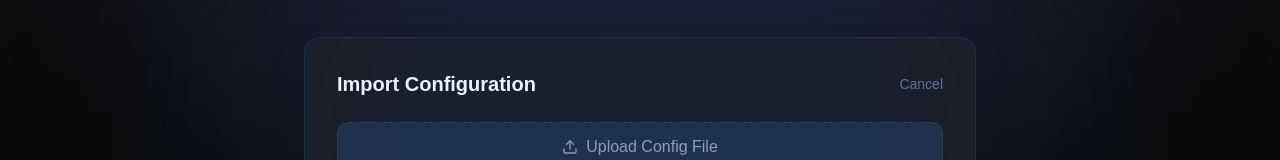
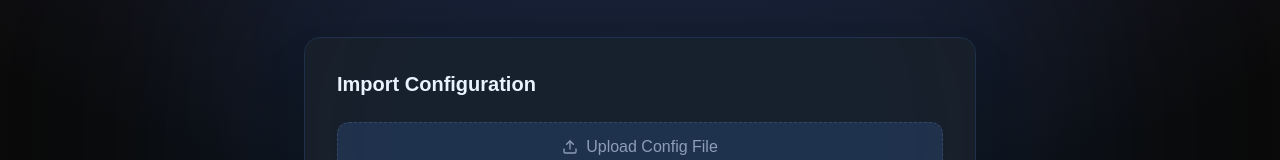
Before and after one commit to jmdspeedy/fastfetch-configurator, a Next.js app: page / in a window 1280 px wide. Both pictures are taken after a click on the button 838 px from the left and 528 px from the top of the page. Shown: the part 266-426 px from the top of the page. Built offline with nearby package versions, Linux system fonts and the light colour scheme.

Commit message:
ui: remove cancel button from the popup

```diff
--- a/src/components/WelcomeScreen.tsx
+++ b/src/components/WelcomeScreen.tsx
@@ -131,14 +131,8 @@ export default function WelcomeScreen({ onComplete }: WelcomeScreenProps) {
                     </div>
                 ) : (
                     <div className="max-w-2xl mx-auto bg-[#161616] border border-gray-800 rounded-2xl p-8 shadow-2xl animate-in fade-in zoom-in-95 duration-300">
-                        <div className="flex items-center justify-between mb-6">
+                        <div className="mb-6">
                             <h3 className="text-xl font-semibold text-white">Import Configuration</h3>
-                            <button
-                                onClick={() => setImportMode(false)}
-                                className="text-gray-500 hover:text-white transition-colors text-sm"
-                            >
-                                Cancel
-                            </button>
                         </div>
 
                         <div className="mb-6 flex gap-3">
```
